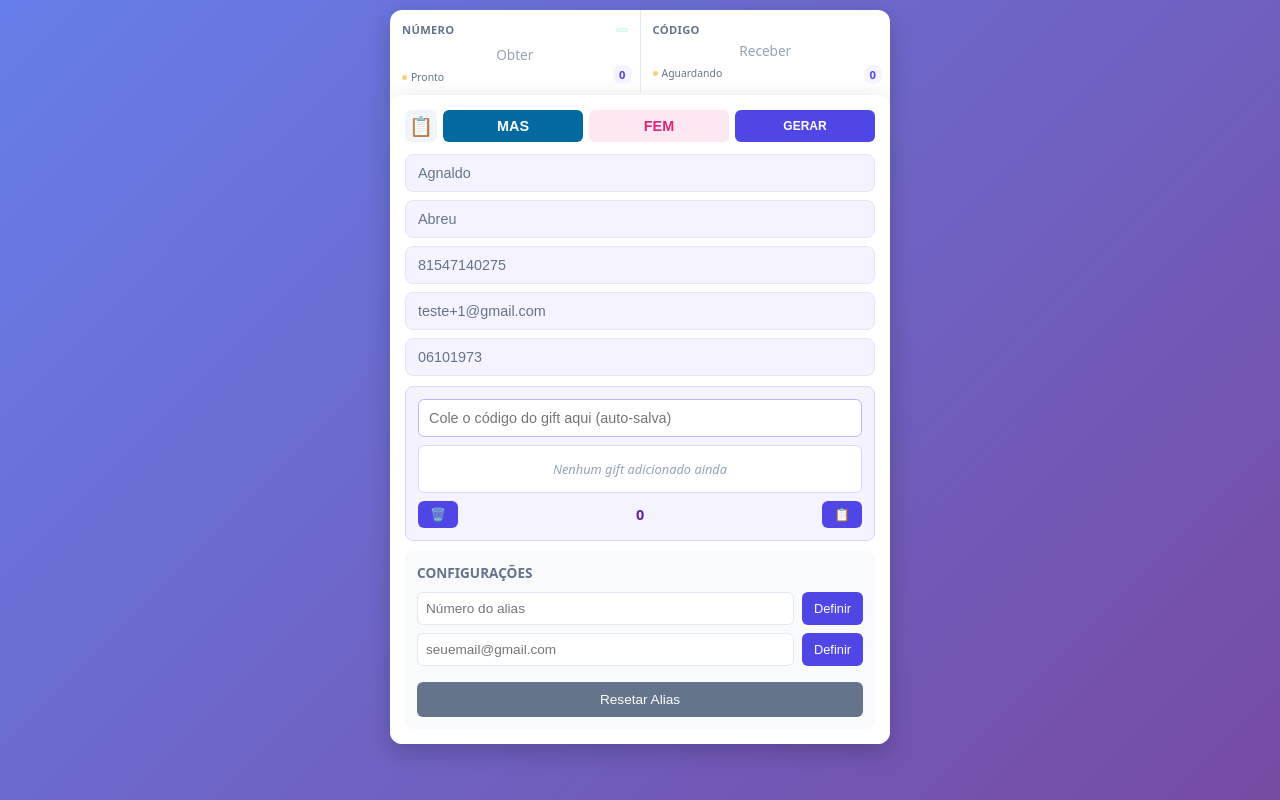
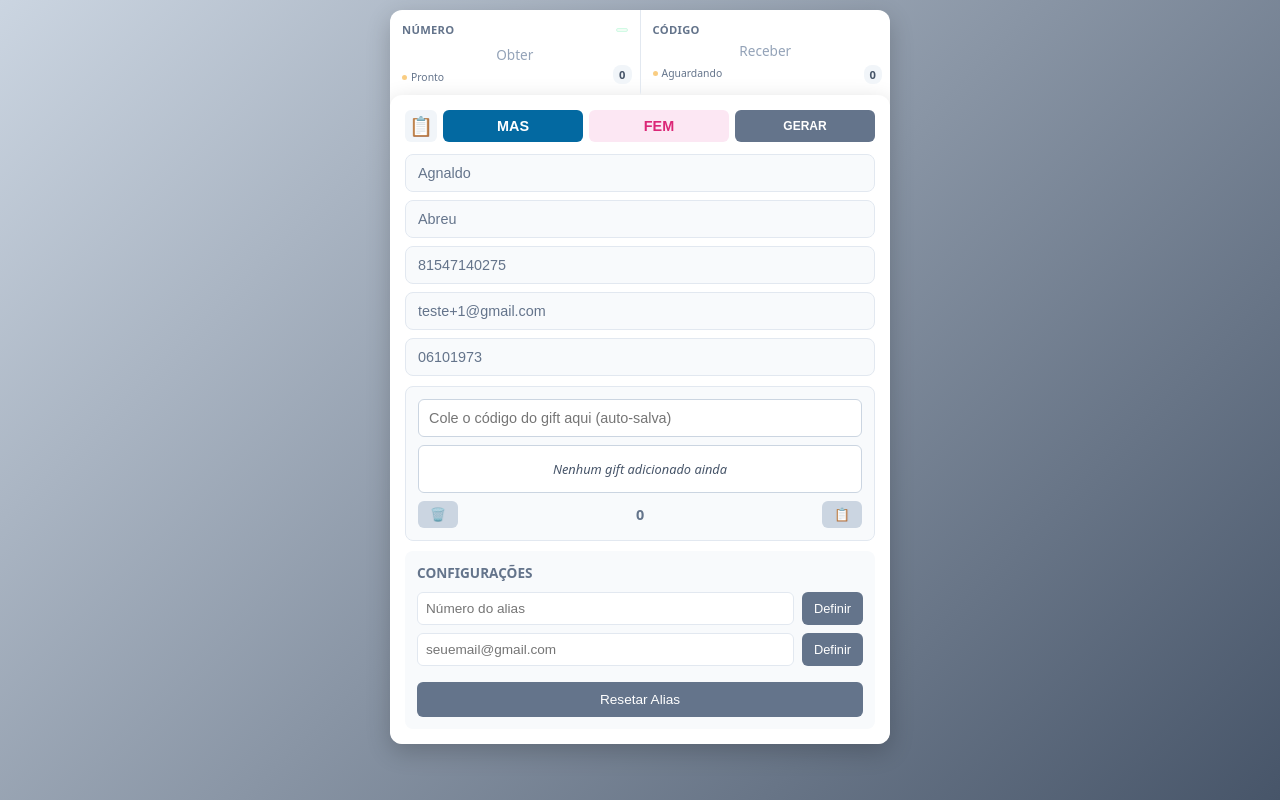
Before and after one commit to Idontknow00-a/sms-service, a Flask app: page / in a window 1280 px wide. Run offline with Flask 3, Linux system fonts and the light colour scheme.

Commit message:
Update index.html

```diff
--- a/templates/index.html
+++ b/templates/index.html
@@ -9,7 +9,7 @@
 
         body {
             font-family: system-ui, -apple-system, sans-serif;
-            background: linear-gradient(135deg, #667eea 0%, #764ba2 100%);
+            background: linear-gradient(135deg, #cbd5e1 0%, #475569 100%);
             min-height: 100vh;
             padding: 10px;
         }
@@ -113,9 +113,9 @@
 
         .sms-section .counter {
             font-size: 0.7rem;
-            color: #4f46e5;
+            color: #475569;
             font-weight: 600;
-            background: #f5f3ff;
+            background: #f1f5f9;
             padding: 2px 6px;
             border-radius: 8px;
             position: absolute;
@@ -245,12 +245,12 @@
 }
 
 .action-btn.generate {
-    background: #4f46e5;
+    background: #64748b;
     color: white;
 }
 
 .action-btn.generate:hover {
-    background: #4338ca;
+    background: #475569;
 }
 
 .gender-btn.male {
@@ -289,12 +289,12 @@
     display: flex;
     cursor: pointer;
     transition: all 0.2s;
-    background: #f5f3ff; /* fundo ROXO da sessão GIFTS */
+    background: #f8fafc; /* fundo ROXO da sessão GIFTS */
 }
 
 .data-field:hover {
-    border-color: #cbd5e1; /* igual ao hover do limpar */
-    background: #ede9fe; /* roxo levemente mais forte */
+    border-color: #e2e8f0; /* igual ao hover do limpar */
+    background: #f1f5f9; /* roxo levemente mais forte */
 }
 
 .data-input {
@@ -314,8 +314,8 @@
 
         /* Gift Section */
         .gift-section {
-            background: #f5f3ff;
-            border: 1px solid #ddd6fe;
+            background: #f8fafc;
+            border: 1px solid #e2e8f0;
             border-radius: 8px;
             padding: 12px;
             margin: 10px 0;
@@ -324,7 +324,7 @@
         .gift-input {
             width: 100%;
             padding: 10px;
-            border: 1px solid #c4b5fd;
+            border: 1px solid #cbd5e1;
             border-radius: 6px;
             font-size: 0.9rem;
             margin-bottom: 8px;
@@ -333,14 +333,14 @@
 
         .gift-input:focus {
             outline: none;
-            border-color: #4f46e5;
+            border-color: #0ea5e9;
         }
 
         .gift-list {
-            max-height: 120px;
+            max-height: 60px;
             overflow-y: auto;
             background: white;
-            border: 1px solid #ddd6fe;
+            border: 1px solid #cbd5e1;
             border-radius: 6px;
             padding: 8px;
             margin-bottom: 8px;
@@ -348,15 +348,15 @@
 
         .gift-item {
             padding: 6px 8px;
-            border-bottom: 1px solid #e2e8f0;
+            border-bottom: 1px solid #cbd5e1;
             font-size: 0.8rem;
-            color: #1e293b;
+            color: #64748b;
             cursor: pointer;
             transition: background 0.2s;
         }
 
         .gift-item:hover {
-            background: #f5f3ff;
+            background: #cbd5e1;
         }
 
         .gift-item:last-child {
@@ -377,7 +377,7 @@
         }
 
         .gift-footer-btn {
-            background: #4f46e5;
+            background: #cbd5e1;
             color: white;
             border: none;
             border-radius: 6px;
@@ -391,7 +391,7 @@
 
         .gift-count {
             font-weight: 700;
-            color: #5b21b6;
+            color: #64748b;
             font-size: 0.9rem;
         }
 
@@ -426,7 +426,7 @@
 
         .settings-btn {
             padding: 8px 12px;
-            background: #4f46e5;
+            background: #64748b;
             color: white;
             border: none;
             border-radius: 6px;
@@ -450,7 +450,7 @@
             position: fixed;
             top: 15px;
             right: 15px;
-            background: #4f46e5;
+            background: #10b981;
             color: white;
             padding: 8px 14px;
             border-radius: 6px;
@@ -1133,7 +1133,6 @@ function addGiftToCollection(giftCode) {
     };
 
     gifts.unshift(gift);
-    if (gifts.length > 10) gifts = gifts.slice(0, 10);
 
     localStorage.setItem('gifts', JSON.stringify(gifts));
     updateGiftList();
@@ -1148,12 +1147,16 @@ function addGiftToCollection(giftCode) {
     giftCount.textContent = gifts.length;
 
     if (gifts.length === 0) {
-                giftList.innerHTML = '<div class="gift-item" style="color: #94a3b8; text-align: center; font-style: italic;">Nenhum gift adicionado ainda</div>';
+        giftList.innerHTML = '<div class="gift-item" style="color: #475569; text-align: center; font-style: italic;">Nenhum gift adicionado ainda</div>';
         return;
     }
 
     giftList.innerHTML = '';
-            gifts.forEach((gift, index) => {
+
+    // Mostra apenas os 3 mais recentes
+    const recentGifts = gifts.slice(0, 3); // Apenas 3 mais recentes para exibição
+
+    recentGifts.forEach((gift, index) => {
         const item = document.createElement('div');
         item.className = 'gift-item';
         item.onclick = () => copySingleGift(gift);
@@ -1165,7 +1168,7 @@ function addGiftToCollection(giftCode) {
         const aliasPart = plusIndex !== -1 ? username.substring(plusIndex) : '';
 
         item.innerHTML = `
-                    <div style="font-weight: 600; color: #4f46e5; margin-bottom: 3px;">
+            <div style="font-weight: 600; color: #64748b; margin-bottom: 3px;">
                 ${gift.code}
             </div>
             <div class="gift-info">
@@ -1175,10 +1178,46 @@ function addGiftToCollection(giftCode) {
             </div>
         `;
 
-                // Dica de tooltip
         item.title = `Número: ${gift.number}\nEmail: ${gift.email}\nClique para copiar este gift`;
         giftList.appendChild(item);
     });
+
+    // Se tiver mais de 3, mostra indicador
+    if (gifts.length > 3) {
+        const moreItem = document.createElement('div');
+        moreItem.className = 'gift-item';
+        moreItem.style.textAlign = 'center';
+        moreItem.style.color = '#64748b';
+        moreItem.style.fontStyle = 'italic';
+        moreItem.style.fontSize = '0.7rem';
+        moreItem.style.padding = '4px 8px';
+        moreItem.textContent = `... e mais ${gifts.length - 3} gifts (total: ${gifts.length})`;
+        moreItem.onclick = () => showAllGifts();
+        moreItem.title = 'Clique para ver detalhes';
+        giftList.appendChild(moreItem);
+    }
+}
+
+// Função opcional para mostrar todos os gifts em um modal ou alerta
+function showAllGifts() {
+    if (gifts.length === 0) return;
+
+    let message = `=== TODOS OS GIFTS (${gifts.length}) ===\n\n`;
+
+    gifts.forEach((gift, index) => {
+        message += `Gift #${index + 1}:\n`;
+        message += `Código: ${gift.code}\n`;
+        message += `Número: ${gift.number}\n`;
+        message += `Email: ${gift.email}\n`;
+        message += `Horário: ${gift.timestamp}\n`;
+        message += `\n`;
+    });
+
+    // Mostra em um alert ou modal
+    alert(message);
+
+    // Ou copia todos automaticamente
+    // copyAllGifts();
 }
 
         function copySingleGift(gift) {
```
Lines whose indentation alone changed are shown as unchanged.
